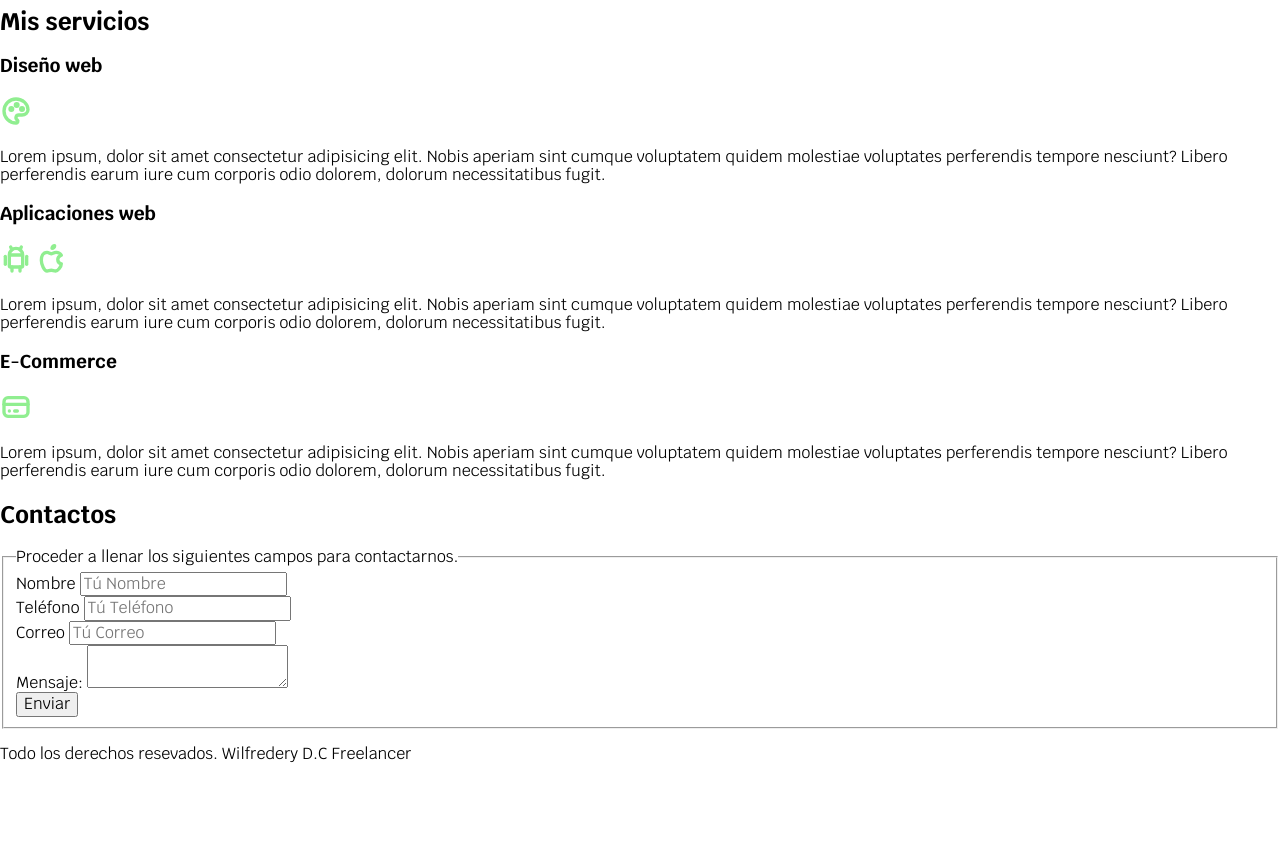
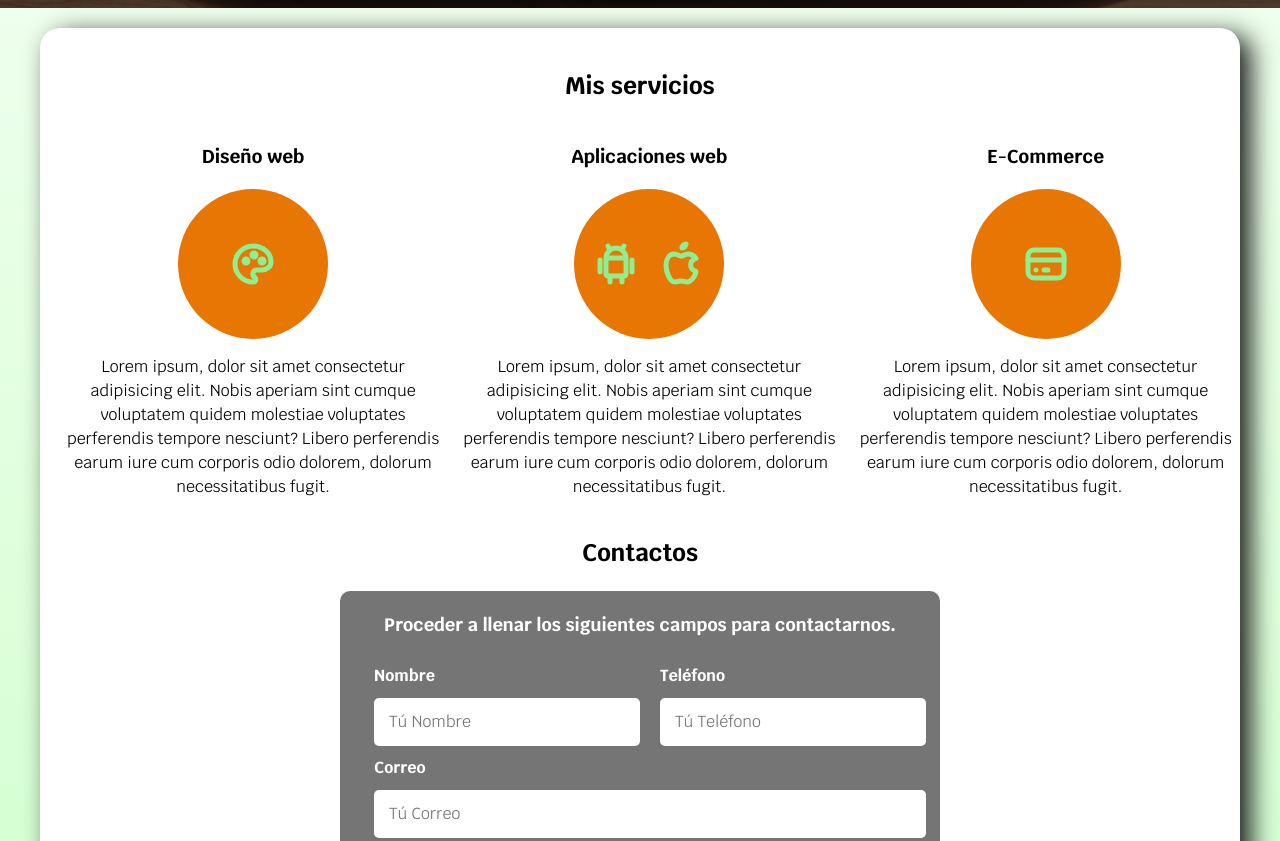
Before and after one commit to Wilfredery/Freelancer, a plain HTML site: page index.html in a window 1280 px wide. Shown: the part 600-1441 px from the top of the page. Before the commit the page ends 1379 px from the top, so only its background shows below. Drawn offline with Linux system fonts and the light colour scheme; a web font is replaced by a local one.

Commit message:
Deleted som unused files, CSS on the web site completed.

```diff
--- a/css/css.css
+++ b/css/css.css
@@ -4,14 +4,18 @@
     --primario: #11f23e;
     --secundario: #e77603;
     --gris: #757575;
-
+    --fondopagina: #cbffc7;
     --fuenteprincipal: 3.8rem;
 }
 
 html {
     font-size: 62.5%;
     box-sizing: border-box;
-}
+    background-image: linear-gradient(to top, var(--fondopagina) 0%, var(--blanco) 100%);
+    line-height: 1.5;
+    /*scroll-snap-type: y mandatory;
+} */
+
 *, *:before, *:after {
   box-sizing: inherit;
 }
@@ -22,6 +26,19 @@ body {
     font-family: "Krub", sans-serif;
     font-weight: 400;
     font-style: normal;
+}
+h2 {
+    text-align: center;
+}
+
+
+.sombra {
+    -webkit-box-shadow: 11px 7px 26px 0px rgba(0,0,0,0.88);
+    -moz-box-shadow: 11px 7px 26px 0px rgba(0,0,0,0.88);
+    box-shadow: 11px 7px 26px 0px rgba(0,0,0,0.88);
+    background-color: var(--blanco);
+    border-radius: 2rem;
+    padding: 2rem;
 }
 
 .titulo {
@@ -58,16 +75,40 @@ span {
     border-radius: .5rem;
     width: 90%;
     text-align: center;
+    border: none;
+}
 
+.boton:hover {
+    cursor: pointer;
 }
 
 @media (min-width: 768px) {
     .boton {
+        width: auto; /*Esto para que tome el espacio de la pantalla del boton.*/
+    }
+}
+
+/*UTILIDADES*/
+.w-ms-100 {
+    width: 100%;
+}
+@media (min-width: 768px) {
+    .w-ms-100 {
         width: auto;
     }
 }
-.contenedor {
+
+.flex {
+    display: flex;
+}
+
+.alinear-derecha {
+    justify-content: flex-end;
+}
+
+.contenedormain {
     margin: 0 auto;
+    max-width: 120rem;
 }
 
 .nav-bg {
@@ -110,6 +151,7 @@ span {
     background-size: cover;
     height: 450px;
     position: relative;
+    margin-bottom: 2rem;
 }
 
 .conte-hero {
@@ -126,3 +168,90 @@ span {
 .conte-hero h2, .conte-hero p {
     color: var(--blanco);
 }
+
+/*.servicios, .navegacion-prin, .formulario {
+    scroll-snap-align: center;
+    scroll-snap-stop: always;
+}*/
+@media (min-width: 768px) {
+    .servicios {
+        display: grid;
+        grid-template-columns: repeat(3, 33.3%);
+        /*grid: 200px 800px / 300px 300px;*/
+        column-gap: 1rem;
+    }
+}
+
+.servicio {
+    display: flex;
+    flex-direction: column;
+    align-items: center;
+}
+.servicio p{
+    text-align: center;
+}
+.servicio .iconos {
+    height: 15rem;
+    width: 15rem;
+    background-color: var(--secundario);
+    border-radius: 50%;
+    display: flex;
+    justify-content: space-evenly;
+    align-items: center;
+}
+.formulario {
+    background-color: var(--gris);
+    width: min(60rem, 100%); /*utiliza el min del espacio en ese rango con el background color.*/
+    margin: 0 auto;
+    padding: 2rem;
+    border-radius: 1rem;
+
+}
+.formulario fieldset{
+    border: none;
+}
+
+.formulario legend {
+    text-align: center;
+    font-size: 1.8rem;
+    font-family: "Krub", sans-serif;
+    font-weight: 700;
+    margin-bottom: 2rem;
+    color: var(--blanco);
+}
+@media (min-width: 768px) {
+    .conte-campo {
+        display: grid;
+        grid-template-columns: repeat(2, 50%);
+        column-gap: 2rem;
+    }
+
+    .campo:nth-child(3), .campo:nth-child(4) {
+        grid-column: 1 / 3;
+    }
+}
+.campo {
+    margin-bottom: 1rem;
+}
+.campo label {
+    color: var(--blanco);
+    font-weight: bold;
+    display: block;
+    margin-bottom: 1rem;
+}
+
+.input-text {
+    width: 100%;
+    border: none;
+    border-radius: .5rem;
+    padding: 1.5rem;
+}
+
+.campo textarea {
+    height: 20rem;
+}
+
+.footer {
+    text-align: center;
+    font-weight: bold;
+}
--- a/index.html
+++ b/index.html
@@ -21,8 +21,8 @@
     </header>
 
     <div class="nav-bg">
-        <nav class="navegacion-prin contenedor">
-            <a href="Nosotros.html">Inicio</a>
+        <nav class="navegacion-prin">
+            <a href="#">Inicio</a>
             <a href="#">Sobre mi</a>
             <a href="#">Clientes</a>
             <a href="#">Contacto</a>
@@ -44,73 +44,87 @@
     </section>
 
 
-    <main>
+    <main class="contenedormain sombra">
         <h2>Mis servicios</h2>
+        <div class="servicios">
 
-        <section>
+            <section class="servicio">
                 <h3>Diseño web</h3>
-            <img src="img/palette.svg" alt="">
-            <p>Lorem ipsum, dolor sit amet consectetur adipisicing elit. Nobis aperiam sint cumque voluptatem
-                quidem molestiae voluptates perferendis tempore nesciunt? Libero perferendis earum iure cum
-                corporis odio dolorem, dolorum necessitatibus fugit.
-            </p>
-        </section>
-<!---->
-        <section>
-            <h3>Aplicaciones web</h3>
-            <img src="img/brand-android.svg" alt="">
-            <img src="img/brand-apple.svg" alt="">
+                <div class="iconos">
+                    <svg xmlns="http://www.w3.org/2000/svg" viewBox="0 0 24 24" fill="none" stroke="lightgreen" stroke-linecap="round" stroke-linejoin="round" width="48" height="48" stroke-width="2.5"> <path d="M12 21a9 9 0 0 1 0 -18c4.97 0 9 3.582 9 8c0 1.06 -.474 2.078 -1.318 2.828c-.844 .75 -1.989 1.172 -3.182 1.172h-2.5a2 2 0 0 0 -1 3.75a1.3 1.3 0 0 1 -1 2.25"></path> <path d="M8.5 10.5m-1 0a1 1 0 1 0 2 0a1 1 0 1 0 -2 0"></path> <path d="M12.5 7.5m-1 0a1 1 0 1 0 2 0a1 1 0 1 0 -2 0"></path> <path d="M16.5 10.5m-1 0a1 1 0 1 0 2 0a1 1 0 1 0 -2 0"></path> </svg>
+                </div>
+
                 <p>Lorem ipsum, dolor sit amet consectetur adipisicing elit. Nobis aperiam sint cumque voluptatem
                     quidem molestiae voluptates perferendis tempore nesciunt? Libero perferendis earum iure cum
                     corporis odio dolorem, dolorum necessitatibus fugit.
                 </p>
             </section>
 
-        <section>
-            <h3>E-Commerce</h3>
-            <img src="img/credit-card.svg" alt="">
+            <section class="servicio">
+                <h3>Aplicaciones web</h3>
+                <div class="iconos">
+                    <svg xmlns="http://www.w3.org/2000/svg" viewBox="0 0 24 24" fill="none" stroke="lightgreen" stroke-linecap="round" stroke-linejoin="round" width="48" height="48" stroke-width="2.5"> <path d="M4 10l0 6"></path> <path d="M20 10l0 6"></path> <path d="M7 9h10v8a1 1 0 0 1 -1 1h-8a1 1 0 0 1 -1 -1v-8a5 5 0 0 1 10 0"></path> <path d="M8 3l1 2"></path> <path d="M16 3l-1 2"></path> <path d="M9 18l0 3"></path> <path d="M15 18l0 3"></path> </svg>
+
+                    <svg xmlns="http://www.w3.org/2000/svg" viewBox="0 0 24 24" fill="none" stroke="lightgreen" stroke-linecap="round" stroke-linejoin="round" width="48" height="48" stroke-width="2.5"> <path d="M8.286 7.008c-3.216 0 -4.286 3.23 -4.286 5.92c0 3.229 2.143 8.072 4.286 8.072c1.165 -.05 1.799 -.538 3.214 -.538c1.406 0 1.607 .538 3.214 .538s4.286 -3.229 4.286 -5.381c-.03 -.011 -2.649 -.434 -2.679 -3.23c-.02 -2.335 2.589 -3.179 2.679 -3.228c-1.096 -1.606 -3.162 -2.113 -3.75 -2.153c-1.535 -.12 -3.032 1.077 -3.75 1.077c-.729 0 -2.036 -1.077 -3.214 -1.077z"></path> <path d="M12 4a2 2 0 0 0 2 -2a2 2 0 0 0 -2 2"></path> </svg>
+                </div>
+
                 <p>Lorem ipsum, dolor sit amet consectetur adipisicing elit. Nobis aperiam sint cumque voluptatem
                     quidem molestiae voluptates perferendis tempore nesciunt? Libero perferendis earum iure cum
                     corporis odio dolorem, dolorum necessitatibus fugit.
                 </p>
             </section>
 
+            <section class="servicio">
+                <h3>E-Commerce</h3>
+                <div class="iconos">
+                    <svg xmlns="http://www.w3.org/2000/svg" viewBox="0 0 24 24" fill="none" stroke="lightgreen" stroke-linecap="round" stroke-linejoin="round" width="48" height="48" stroke-width="2.5"> <path d="M3 5m0 3a3 3 0 0 1 3 -3h12a3 3 0 0 1 3 3v8a3 3 0 0 1 -3 3h-12a3 3 0 0 1 -3 -3z"></path> <path d="M3 10l18 0"></path> <path d="M7 15l.01 0"></path> <path d="M11 15l2 0"></path> </svg>
+                </div>
+
+                <p>Lorem ipsum, dolor sit amet consectetur adipisicing elit. Nobis aperiam sint cumque voluptatem
+                    quidem molestiae voluptates perferendis tempore nesciunt? Libero perferendis earum iure cum
+                    corporis odio dolorem, dolorum necessitatibus fugit.
+                </p>
+            </section>
+        </div>
+
         <section>
             <h2>Contactos</h2>
 
-            <form action="">
+            <form class="formulario">
                 <fieldset>
                     <legend>Proceder a llenar los siguientes campos para contactarnos.</legend>
-                    <div>
+
+                    <div class="conte-campo">
+                        <div class="campo">
                             <label for="">Nombre</label>
-                        <input type="text" placeholder="Tú Nombre">
+                            <input class="input-text" type="text" placeholder="Tú Nombre">
                         </div>
 
-                    <div>
+                        <div class="campo">
                             <label for="">Teléfono</label>
-                        <input type="tell" placeholder="Tú Teléfono">
+                            <input class="input-text" type="tell" placeholder="Tú Teléfono">
                         </div>
 
-                    <div>
+                        <div class="campo">
                             <label for="">Correo</label>
-                        <input type="email" placeholder="Tú Correo">
+                            <input class="input-text" type="email" placeholder="Tú Correo">
                         </div>
 
-                    <div>
-                        <label for="">Mensaje: </label><textarea name="" id=""></textarea>
+                        <div class="campo">
+                            <label for="">Mensaje: </label><textarea class="input-text" name="" id=""></textarea>
+                        </div>
                     </div>
 
-                    <div>
-                        <input type="submit" value="Enviar">
+                    <div class="alinear-derecha flex">
+                        <input class="boton w-ms-100" type="submit" value="Enviar">
                     </div>
-
                 </fieldset>
             </form>
         </section>
-
     </main>
 
-    <footer>
+
+    <footer class="footer">
         <p>Todo los derechos resevados. Wilfredery D.C Freelancer</p>
 
     </footer>
```
Also changed, not shown: Nosotros.html (deleted, +0 -13 lines), img/brand-android.svg (deleted), img/brand-apple.svg (deleted), img/credit-card.svg (deleted), img/palette.svg (deleted). Lines whose indentation alone changed are shown as unchanged.
